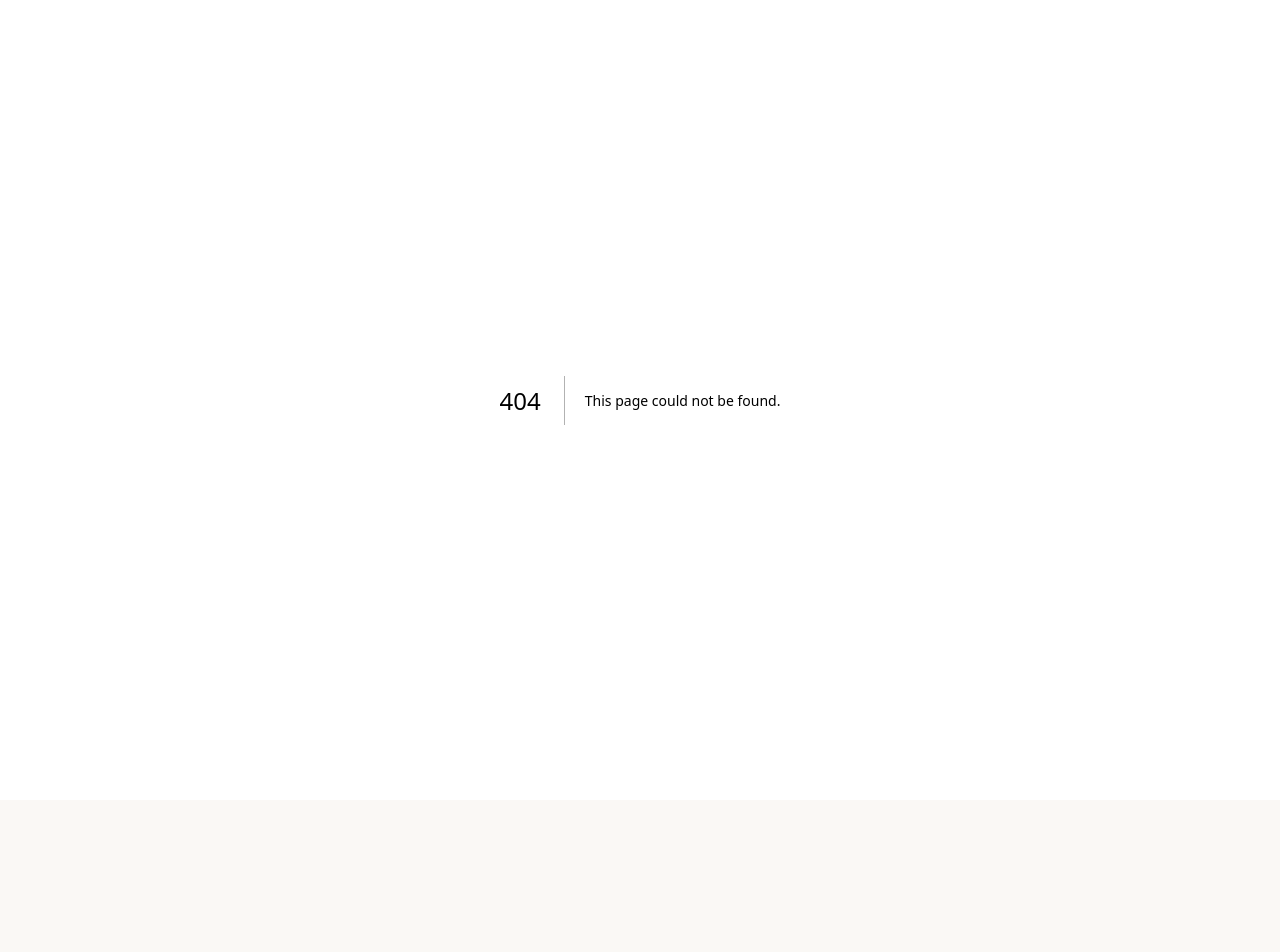
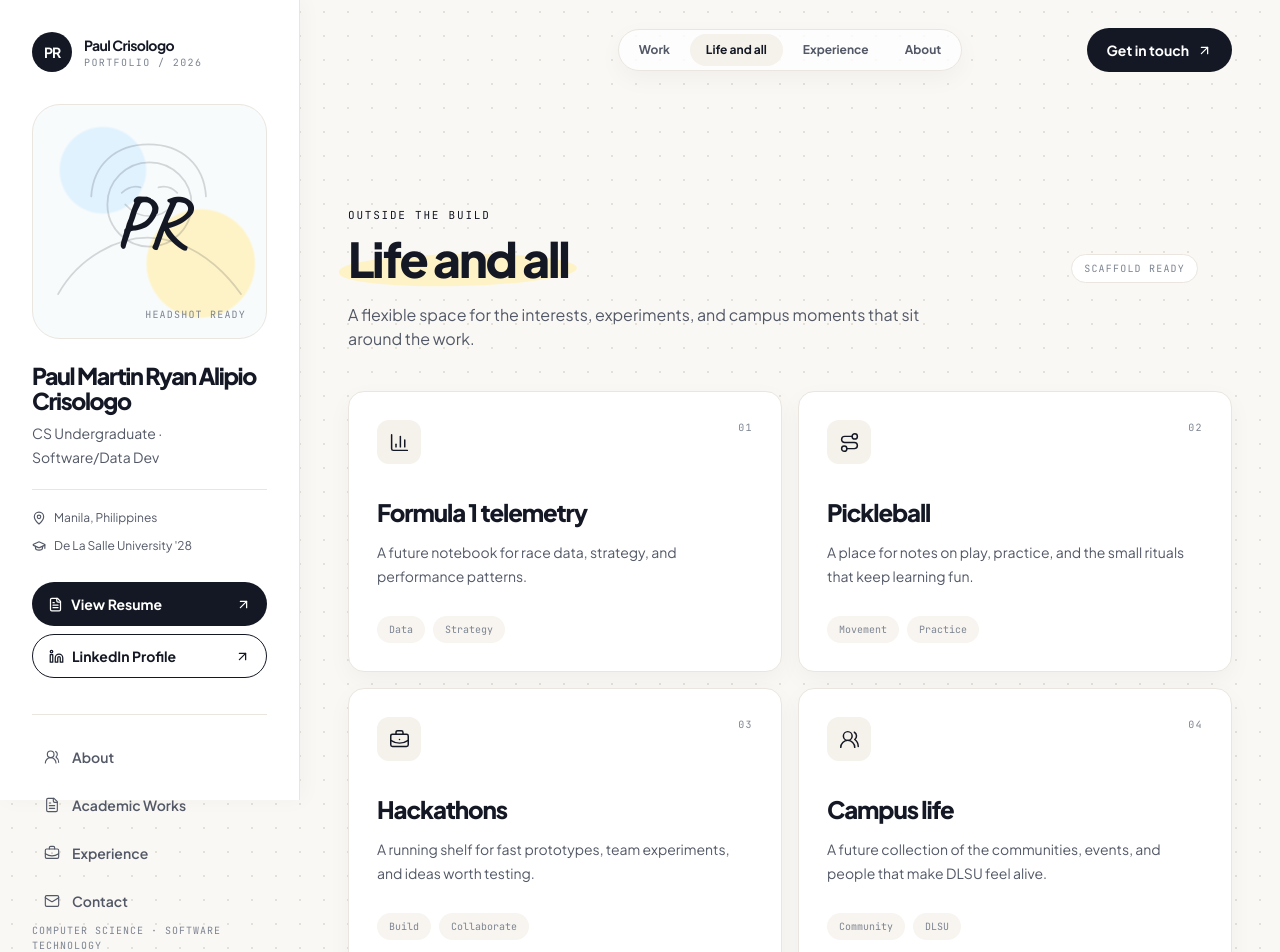
Before and after one commit to isthatpaul/Portfolio, a Next.js app: page /life in a window 1280 px wide. Before the commit this address had no page. Shown: the top 952 px of the page. Before the commit the page ends 800 px from the top, so only its background shows below. Built offline with nearby package versions, Linux system fonts and the light colour scheme.

Commit message:
feat(pages): separate About into dedicated route and scaffold Life and all page

```diff
--- /dev/null
+++ b/src/app/about/page.tsx
@@ -0,0 +1,12 @@
+import { PortfolioShell } from "@/components/layout/PortfolioShell";
+import { About } from "@/components/sections/About";
+import { Contact } from "@/components/sections/Contact";
+
+export default function AboutPage() {
+  return (
+    <PortfolioShell>
+      <About />
+      <Contact />
+    </PortfolioShell>
+  );
+}
--- /dev/null
+++ b/src/app/life/page.tsx
@@ -0,0 +1,12 @@
+import { PortfolioShell } from "@/components/layout/PortfolioShell";
+import { Contact } from "@/components/sections/Contact";
+import { LifeAndAll } from "@/components/sections/LifeAndAll";
+
+export default function LifePage() {
+  return (
+    <PortfolioShell>
+      <LifeAndAll />
+      <Contact />
+    </PortfolioShell>
+  );
+}
--- a/src/components/sections/About.tsx
+++ b/src/components/sections/About.tsx
@@ -1,7 +1,7 @@
 import { portfolioData } from "@/data/portfolio";
 
 export function About() {
-  const { sectionCopy, profile, skillGroups } = portfolioData;
+  const { sectionCopy, profile, skillGroups, aboutDetails } = portfolioData;
 
   return (
     <section aria-labelledby="about-title" className="border-b border-line py-16 sm:py-20 lg:py-24" id="about">
@@ -11,6 +11,14 @@ export function About() {
           <h2 className="section-title mt-3 font-display text-4xl font-extrabold text-ink sm:text-5xl" id="about-title">{sectionCopy.about.title}</h2>
           <p className="mt-6 max-w-[470px] text-base leading-7 text-muted">{profile.extendedBio}</p>
           <p className="mt-5 max-w-[470px] text-sm leading-6 text-muted">{sectionCopy.about.description}</p>
+          <dl className="mt-8 grid max-w-[500px] grid-cols-2 gap-x-6 gap-y-5 border-t border-line pt-5">
+            {aboutDetails.map((detail) => (
+              <div key={detail.label}>
+                <dt className="font-mono text-[10px] uppercase tracking-[0.12em] text-[#7C8491]">{detail.label}</dt>
+                <dd className="mt-1 text-sm font-semibold text-ink">{detail.value}</dd>
+              </div>
+            ))}
+          </dl>
         </div>
 
         <div className="grid gap-x-8 gap-y-8 sm:grid-cols-2">
--- /dev/null
+++ b/src/components/sections/LifeAndAll.tsx
@@ -0,0 +1,45 @@
+import { portfolioData } from "@/data/portfolio";
+import { Icon } from "@/components/ui/Icon";
+
+export function LifeAndAll() {
+  const { life } = portfolioData;
+
+  return (
+    <section aria-labelledby="life-title" className="border-b border-line py-16 sm:py-20 lg:py-24" id="life">
+      <div className="max-w-[850px]">
+        <div className="flex flex-wrap items-end justify-between gap-4">
+          <div>
+            <p className="eyebrow">{life.eyebrow}</p>
+            <h1 className="section-title mt-3 font-display text-4xl font-extrabold text-ink sm:text-5xl" id="life-title">
+              <span className="highlight-amber">{life.title}</span>
+            </h1>
+          </div>
+          <span className="rounded-full border border-line bg-white px-3 py-1.5 font-mono text-[10px] uppercase tracking-[0.12em] text-[#7C8491]">{life.status}</span>
+        </div>
+        <p className="mt-5 max-w-[610px] text-sm leading-6 text-muted sm:text-base">{life.description}</p>
+      </div>
+
+      <div className="mt-10 grid gap-4 md:grid-cols-2">
+        {life.items.map((item, index) => (
+          <article className="group min-h-[240px] rounded-2xl border border-line bg-white p-6 shadow-card transition-colors duration-200 hover:border-ink/30 sm:p-7" key={item.id}>
+            <div className="flex items-start justify-between gap-5">
+              <div className="flex h-11 w-11 items-center justify-center rounded-xl bg-[#F5F1EB] text-ink">
+                <Icon name={item.icon} size={21} />
+              </div>
+              <span className="font-mono text-[10px] uppercase tracking-[0.14em] text-[#7C8491]">0{index + 1}</span>
+            </div>
+
+            <h2 className="mt-8 font-display text-2xl font-extrabold tracking-[-0.045em] text-ink">{item.title}</h2>
+            <p className="mt-3 max-w-[460px] text-sm leading-6 text-muted">{item.summary}</p>
+
+            <ul aria-label={`${item.title} tags`} className="mt-7 flex flex-wrap gap-2">
+              {item.tags.map((tag) => (
+                <li className="rounded-full bg-[#F8F5F0] px-3 py-1.5 font-mono text-[10px] text-[#7C8491]" key={tag}>{tag}</li>
+              ))}
+            </ul>
+          </article>
+        ))}
+      </div>
+    </section>
+  );
+}
--- a/src/data/portfolio.ts
+++ b/src/data/portfolio.ts
@@ -37,6 +37,14 @@ export interface ExperienceItem {
   tags: string[];
   icon: IconName;
   current?: boolean;
+}
+
+export interface LifeItem {
+  id: string;
+  title: string;
+  summary: string;
+  tags: string[];
+  icon: IconName;
 }
 
 export const portfolioData = {
@@ -109,6 +117,48 @@ export const portfolioData = {
       submitLabel: "Get in touch",
       successMessage: "Thanks — your note is ready to send.",
     },
+  },
+  aboutDetails: [
+    { label: "Degree", value: "Computer Science · Software Technology" },
+    { label: "University", value: "De La Salle University" },
+    { label: "Class", value: "2028" },
+    { label: "Based", value: "Manila, Philippines" },
+  ],
+  life: {
+    eyebrow: "Outside the build",
+    title: "Life and all",
+    description: "A flexible space for the interests, experiments, and campus moments that sit around the work.",
+    status: "Scaffold ready",
+    items: [
+      {
+        id: "formula-1-telemetry",
+        title: "Formula 1 telemetry",
+        summary: "A future notebook for race data, strategy, and performance patterns.",
+        tags: ["Data", "Strategy"],
+        icon: "chart",
+      },
+      {
+        id: "pickleball",
+        title: "Pickleball",
+        summary: "A place for notes on play, practice, and the small rituals that keep learning fun.",
+        tags: ["Movement", "Practice"],
+        icon: "route",
+      },
+      {
+        id: "hackathons",
+        title: "Hackathons",
+        summary: "A running shelf for fast prototypes, team experiments, and ideas worth testing.",
+        tags: ["Build", "Collaborate"],
+        icon: "briefcase",
+      },
+      {
+        id: "campus-life",
+        title: "Campus life",
+        summary: "A future collection of the communities, events, and people that make DLSU feel alive.",
+        tags: ["Community", "DLSU"],
+        icon: "users",
+      },
+    ] satisfies LifeItem[],
   },
   filters: ["All", "AI & Research", "Software & Systems", "Data Analytics"] as const,
   skills: {
```
